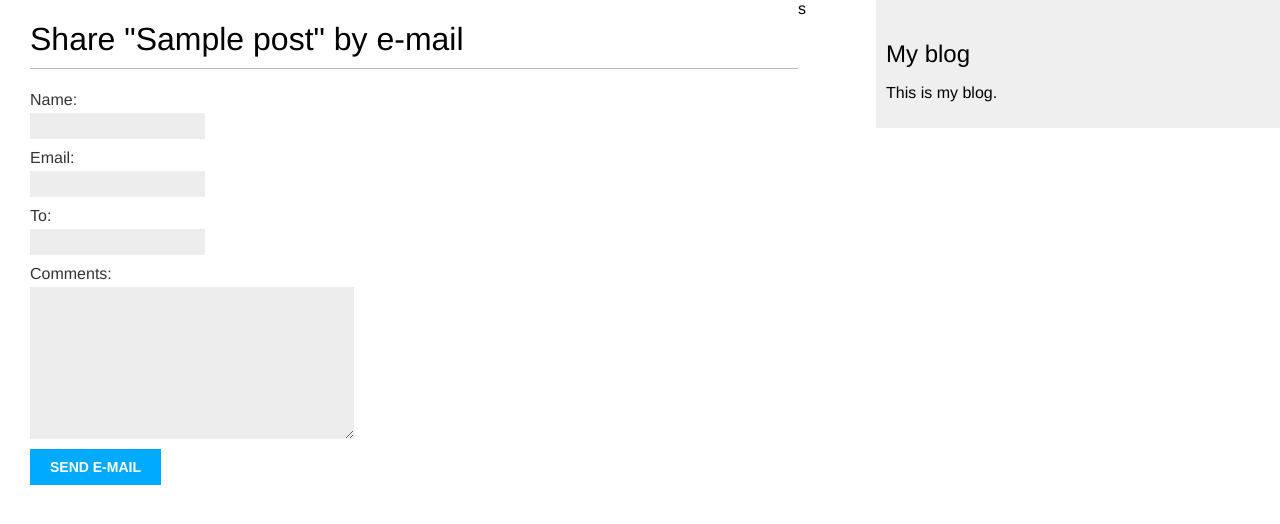
After one commit to CristiArde/DjangoPlayground, a Django app: page /blog/1/share/ in a window 1280 px wide. The commit adds this page. Shown: the top 524 px of the page. Run offline with Django 3.2, Linux system fonts and the light colour scheme; tables that the repository leaves empty hold one stand-in row (values such as "Sample post").

Commit message:
sending email logic with form and views

```diff
--- a/simpleBlog/blog/templates/blog/post/detail.html
+++ b/simpleBlog/blog/templates/blog/post/detail.html
@@ -6,4 +6,8 @@
     Published {{ post.publish }} by {{ post.author }}
 </p>
 {{ post.body|linebreaks }}
+
+<p>
+    <a href="{% url "blog:post_share" post.id %}"> Share this post </a>
+</p>
 {% endblock %}
--- /dev/null
+++ b/simpleBlog/blog/templates/blog/post/share.html
@@ -0,0 +1,18 @@
+{% extends "blog/base.html" %}
+{% block title %}Share a post{% endblock %}
+{% block content %}
+{% if sent %}
+<h1>E-mail successfully sent</h1>
+<p>
+    "{{ post.title }}" was successfully sent to {{ form.cleaned_
+    data.to }}.
+</p>
+{% else %}
+<h1>Share "{{ post.title }}" by e-mail</h1>
+<form method="post">
+    {{ form.as_p }}
+    {% csrf_token %}
+    <input type="submit" value="Send e-mail">
+</form>
+{% endif %}
+{% endblock %}
--- a/simpleBlog/blog/urls.py
+++ b/simpleBlog/blog/urls.py
@@ -6,4 +6,5 @@
     # post views
     path('', views.PostListView.as_view(), name='post_list'),
     path('<int:year>/<int:month>/<int:day>/<slug:post>/', views.post_detail, name='post_detail'),
+    path('<int:post_id>/share/', views.post_share, name='post_share'),
 ]
--- a/simpleBlog/blog/views.py
+++ b/simpleBlog/blog/views.py
@@ -1,3 +1,4 @@
+from django.core.mail import send_mail
 from django.shortcuts import render, get_object_or_404
 from .models import Post
 from django.core.paginator import Paginator, EmptyPage, PageNotAnInteger
@@ -25,13 +26,19 @@
 def post_share(request, post_id):
     # Retrieve post by id
     post = get_object_or_404(Post, id=post_id, status='published')
+    sent = False
     if request.method == 'POST':
         form = EmailPostForm(request.POST)
         if form.is_valid():
             cd = form.cleaned_data
             # send email
+            post_url = request.build_absolute_uri(post.get_absolute_url())
+            subject = f"{cd['name']} recommends you read " f"{post.title}"
+            message = f"Read {post.title} at {post_url}\n\n" f"{cd['name']}\'s comments: {cd['comments']}"
+            send_mail(subject, message, 'admin@myblog.com', [cd['to']])
+            sent = True
     else:
         # return empty form
         form = EmailPostForm()
 
-    return render(request, 'blog/post/share.html', {'post': post, 'form': form})
+    return render(request, 'blog/post/share.html', {'post': post, 'form': form, 'sent': sent})
```
